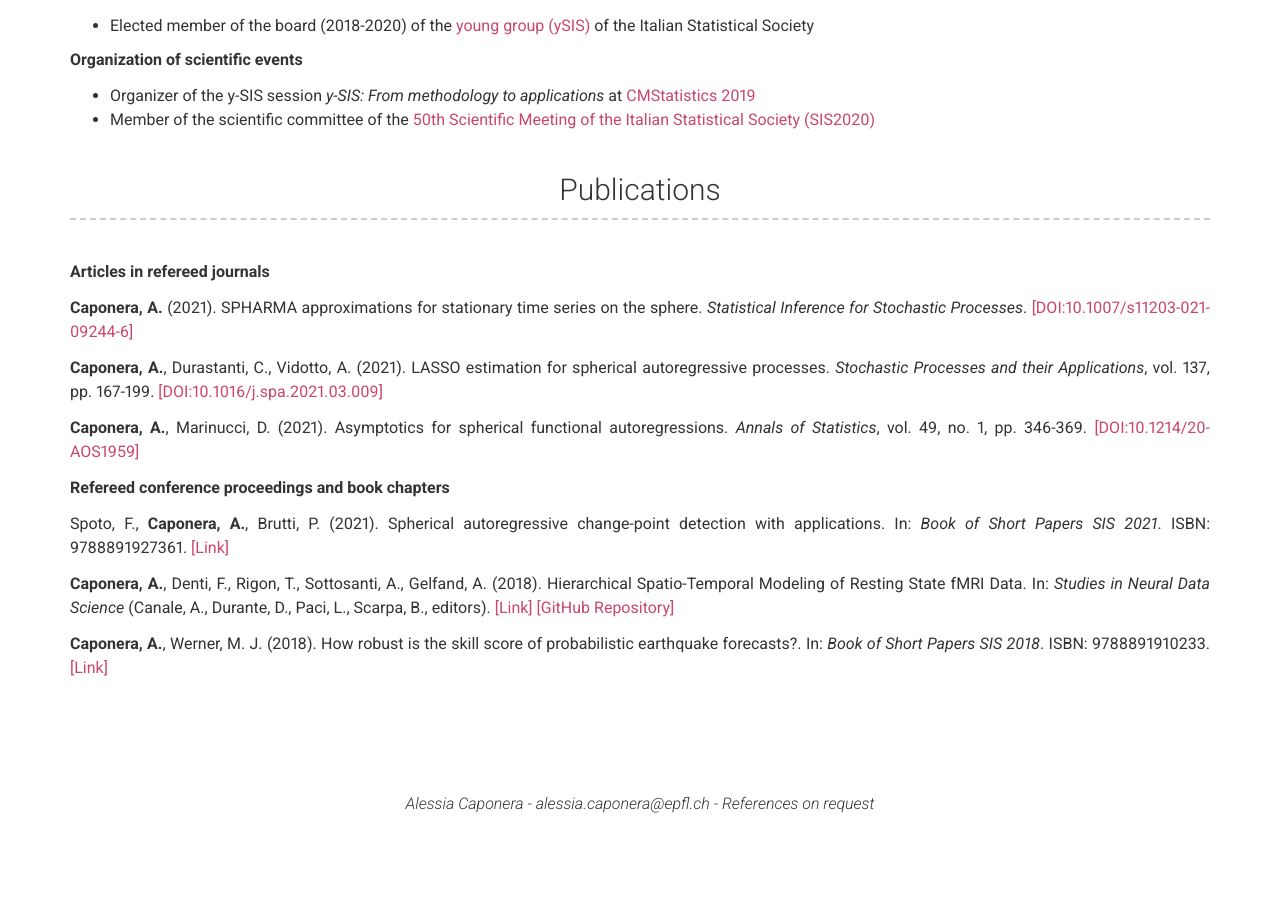
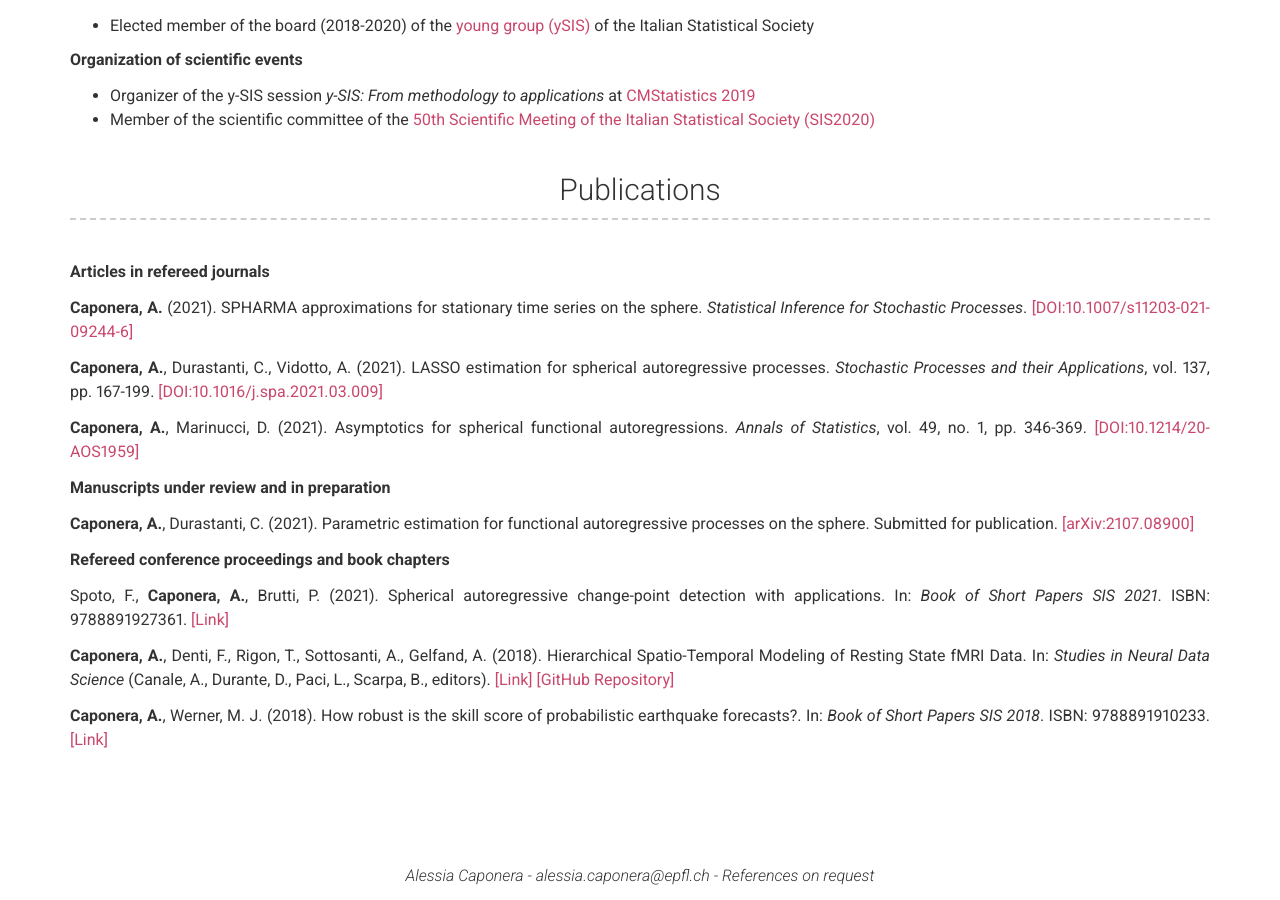
Before and after one commit to alessiacaponera/alessiacaponera.github.io, a Jekyll site: the page built from index.md, in a window 1280 px wide and 900 px high, scrolled down 1878 px. Built offline with Jekyll 4.4.1, drawn with Linux system fonts in a browser that asks for light colours; before the commit the page ends 2706 px from its top, so only the background shows below that.

Commit message:
Update _config.yml

```diff
--- a/_config.yml
+++ b/_config.yml
@@ -67,6 +67,10 @@ more_content: |
 
     **Caponera, A.**, Marinucci, D. (2021). Asymptotics for spherical functional autoregressions. *Annals of Statistics*, vol. 49, no. 1, pp. 346-369. [[DOI:10.1214/20-AOS1959]](https://doi.org/10.1214/20-AOS1959)
 
+    **Manuscripts under review and in preparation**
+
+    **Caponera, A.**, Durastanti, C. (2021). Parametric estimation for functional autoregressive processes on the sphere. Submitted for publication. [[arXiv:2107.08900]](https://arxiv.org/pdf/2107.08900.pdf)
+
     **Refereed conference proceedings and book chapters**
 
     Spoto, F., **Caponera, A.**, Brutti, P. (2021). Spherical autoregressive change-point detection with applications. In: *Book of Short Papers SIS 2021*. ISBN: 9788891927361. [[Link]](https://it.pearson.com/content/dam/region-core/italy/pearson-italy/pdf/Docenti/Università/pearson-sis-book-2021-parte-2.pdf)
@@ -75,7 +79,7 @@ more_content: |
 
     **Caponera, A.**, Werner, M. J. (2018). How robust is the skill score of probabilistic earthquake forecasts?. In: *Book of Short Papers SIS 2018*. ISBN: 9788891910233. [[Link]](https://it.pearson.com/content/dam/region-core/italy/pearson-italy/pdf/Docenti/ISTITUZIONI%20-%20HE%20-%20PDF%20-%20SIS%20V2.pdf)
 
-# **Manuscripts under review and in preparation**
+#
 # More Section
 #awards_title: Awards
 #awards_content: |
```
